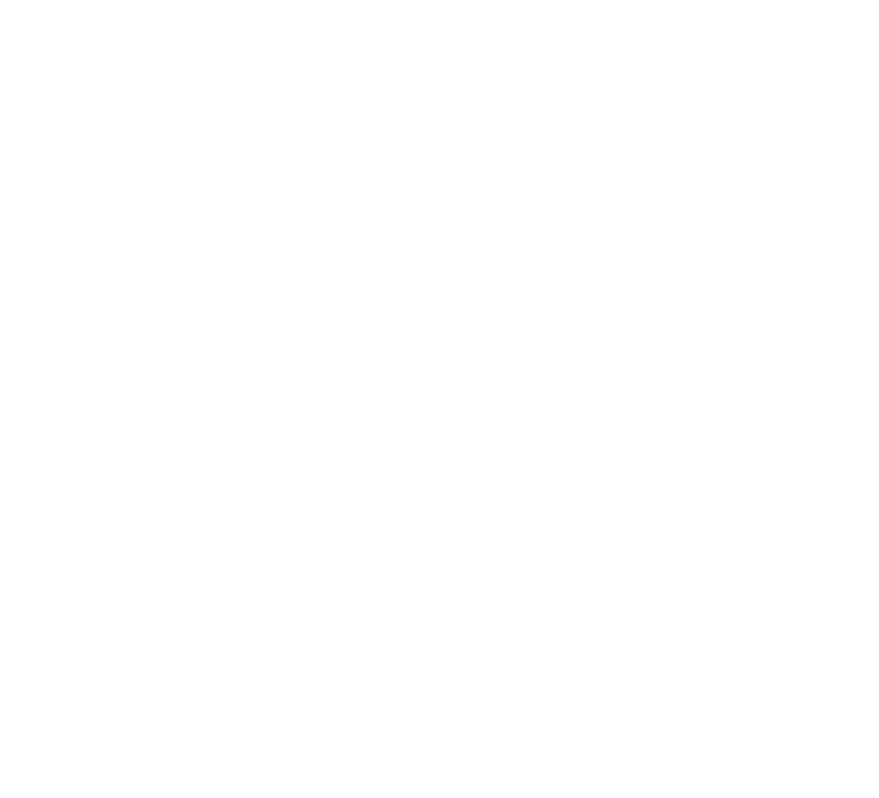
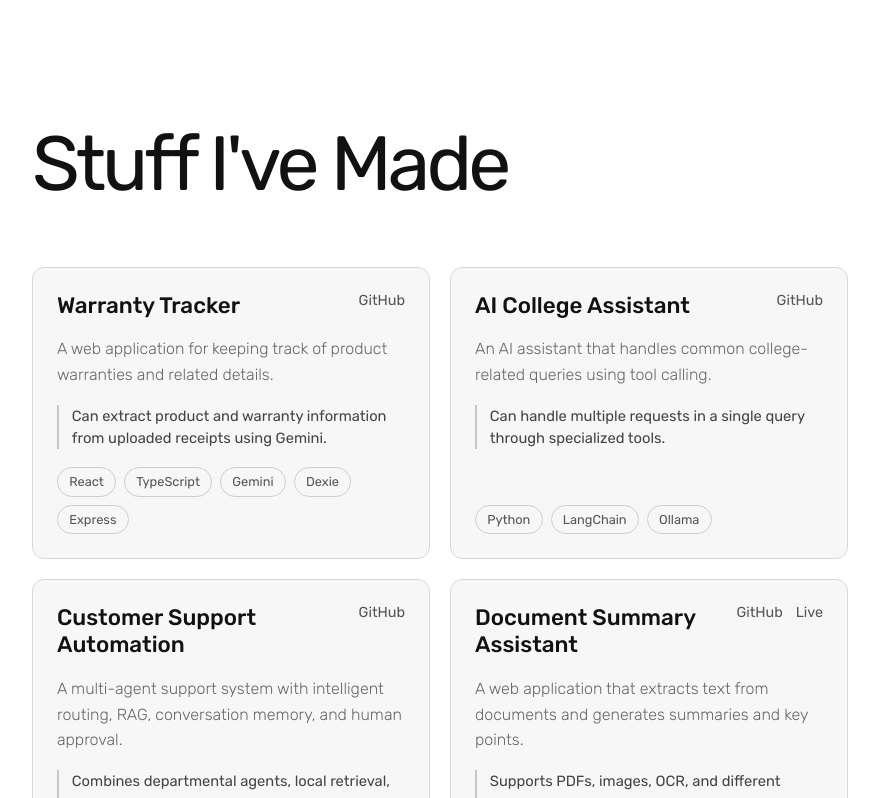
Before and after one commit to zaidbinshams/portfolio, a React app: page / in a window 1280 px wide. Shown: the part 802-1600 px from the top of the page, without its empty margins (320-1199 px from the left). Before the commit the page ends 800 px from the top, so only its background shows below. Built offline with nearby package versions, Linux system fonts and the light colour scheme; the HTML template or start-up script is replaced by a standard one.

Commit message:
initial projects section

```diff
--- a/src/App.jsx
+++ b/src/App.jsx
@@ -1,5 +1,6 @@
 import Sidebar from "./components/Sidebar";
 import About from "./components/About";
+import Projects from "./components/Projects";
 
 function App() {
   return (
@@ -8,6 +9,7 @@
 
       <main className="main-content">
         <About />
+        <Projects />
       </main>
     </>
   );
--- /dev/null
+++ b/src/components/Projects.css
@@ -0,0 +1,148 @@
+.projects {
+  min-height: 100vh;
+  padding: 8rem 7rem;
+  box-sizing: border-box;
+}
+
+.projects-content {
+  width: 100%;
+  max-width: 1200px;
+  margin: 0 auto;
+}
+
+.projects h2 {
+  margin: 0 0 4rem;
+
+  color: #111111;
+
+  font-size: clamp(3rem, 6vw, 6rem);
+  font-weight: 400;
+  line-height: 1;
+  letter-spacing: -0.05em;
+}
+
+.projects-grid {
+  display: grid;
+  grid-template-columns: repeat(2, minmax(0, 1fr));
+  gap: 1.25rem;
+}
+
+.project-card {
+  padding: 1.5rem;
+
+  background-color: #f7f7f7;
+  border: 1px solid #d9d9d9;
+  border-radius: 12px;
+
+  display: flex;
+  flex-direction: column;
+  gap: 1.1rem;
+
+  transition:
+    transform 0.2s ease,
+    border-color 0.2s ease;
+}
+
+.project-card:hover {
+  transform: translateY(-4px);
+  border-color: #999999;
+}
+
+.project-card-top {
+  display: flex;
+  align-items: flex-start;
+  justify-content: space-between;
+  gap: 1rem;
+}
+
+.project-card h3 {
+  margin: 0;
+
+  color: #111111;
+
+  font-size: 1.4rem;
+  font-weight: 500;
+}
+
+.project-description {
+  max-width: 600px;
+
+  color: #666666;
+
+  font-size: 1rem;
+  font-weight: 300;
+  line-height: 1.6;
+}
+
+.project-highlight {
+  max-width: 600px;
+
+  padding-left: 0.8rem;
+
+  border-left: 2px solid #c7c7c7;
+
+  color: #444444;
+
+  font-size: 0.92rem;
+  font-weight: 400;
+  line-height: 1.5;
+}
+
+.project-links {
+  display: flex;
+  gap: 0.8rem;
+  flex-shrink: 0;
+}
+
+.project-links a {
+  color: #555555;
+  text-decoration: none;
+  font-size: 0.9rem;
+
+  transition: color 0.2s ease;
+}
+
+.project-links a:hover {
+  color: #111111;
+}
+
+.project-technologies {
+  display: flex;
+  flex-wrap: wrap;
+  gap: 0.5rem;
+
+  margin-top: auto;
+}
+
+.project-technologies span {
+  padding: 0.4rem 0.7rem;
+
+  border: 1px solid #cfcfcf;
+  border-radius: 999px;
+
+  color: #555555;
+  font-size: 0.8rem;
+  font-weight: 400;
+}
+
+@media (max-width: 768px) {
+  .projects {
+    padding: 6rem 1.5rem;
+  }
+
+  .projects h2 {
+    margin-bottom: 2.5rem;
+  }
+
+  .projects-grid {
+    grid-template-columns: 1fr;
+  }
+
+  .project-card-top {
+    flex-direction: column;
+  }
+
+  .project-links {
+    order: -1;
+  }
+}
--- /dev/null
+++ b/src/components/Projects.jsx
@@ -0,0 +1,102 @@
+import "./Projects.css";
+
+const projects = [
+  {
+    title: "Warranty Tracker",
+    description:
+      "A web application for keeping track of product warranties and related details.",
+    highlight:
+      "Can extract product and warranty information from uploaded receipts using Gemini.",
+    technologies: ["React", "TypeScript", "Gemini", "Dexie", "Express"],
+    github: "https://github.com/zaidbinshams/warranty-tracker",
+  },
+  {
+    title: "AI College Assistant",
+    description:
+      "An AI assistant that handles common college-related queries using tool calling.",
+    highlight:
+      "Can handle multiple requests in a single query through specialized tools.",
+    technologies: ["Python", "LangChain", "Ollama"],
+    github: "https://github.com/zaidbinshams/college-assistant",
+  },
+  {
+    title: "Customer Support Automation",
+    description:
+      "A multi-agent support system with intelligent routing, RAG, conversation memory, and human approval.",
+    highlight:
+      "Combines departmental agents, local retrieval, memory, and human-in-the-loop safeguards.",
+    technologies: ["LangGraph", "LangChain", "RAG", "FAISS", "Ollama"],
+    github:
+      "https://github.com/zaidbinshams/customer-support-automation-system",
+  },
+  {
+    title: "Document Summary Assistant",
+    description:
+      "A web application that extracts text from documents and generates summaries and key points.",
+    highlight:
+      "Supports PDFs, images, OCR, and different summary lengths.",
+    technologies: ["React", "FastAPI", "Gemini", "PyMuPDF", "Tesseract"],
+    github: "https://github.com/zaidbinshams/document-summarizer",
+    demo: "https://document-summarizer.pages.dev/",
+  },
+];
+
+function Projects() {
+  return (
+    <section className="projects" id="projects">
+      <div className="projects-content">
+        <h2>Stuff I've Made</h2>
+
+        <div className="projects-grid">
+          {projects.map((project) => (
+            <article className="project-card" key={project.title}>
+              <div className="project-card-top">
+                <h3>{project.title}</h3>
+
+                <div className="project-links">
+                  <a
+                    href={project.github}
+                    target="_blank"
+                    rel="noreferrer"
+                    aria-label={`${project.title} GitHub repository`}
+                  >
+                    GitHub
+                  </a>
+
+                  {project.demo && (
+                    <a
+                      href={project.demo}
+                      target="_blank"
+                      rel="noreferrer"
+                      aria-label={`${project.title} live demo`}
+                    >
+                      Live
+                    </a>
+                  )}
+                </div>
+              </div>
+
+              <p className="project-description">
+                {project.description}
+              </p>
+
+              {project.highlight && (
+                <p className="project-highlight">
+                  {project.highlight}
+                </p>
+              )}
+
+              <div className="project-technologies">
+                {project.technologies.map((technology) => (
+                  <span key={technology}>{technology}</span>
+                ))}
+              </div>
+            </article>
+          ))}
+        </div>
+      </div>
+    </section>
+  );
+}
+
+export default Projects;
```
